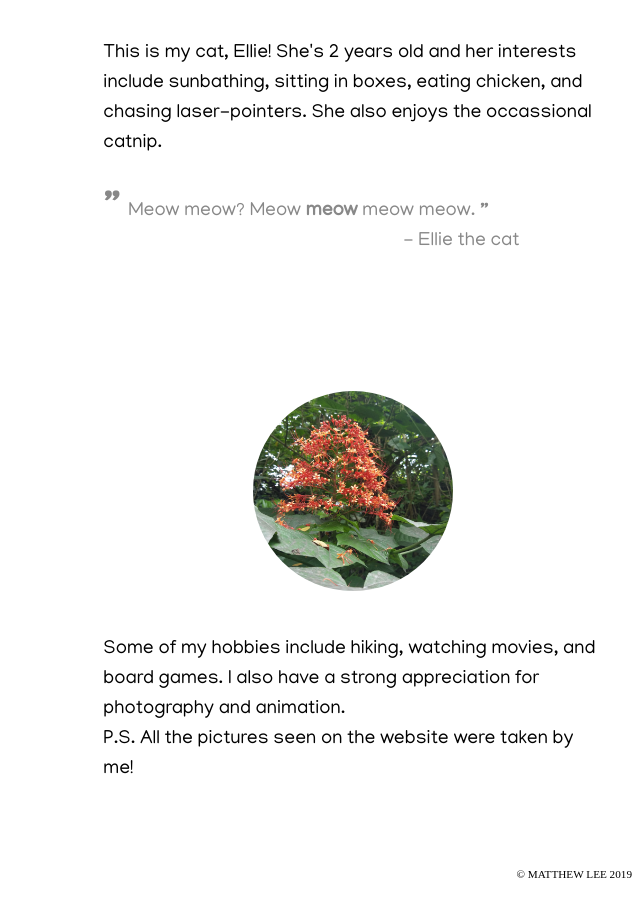
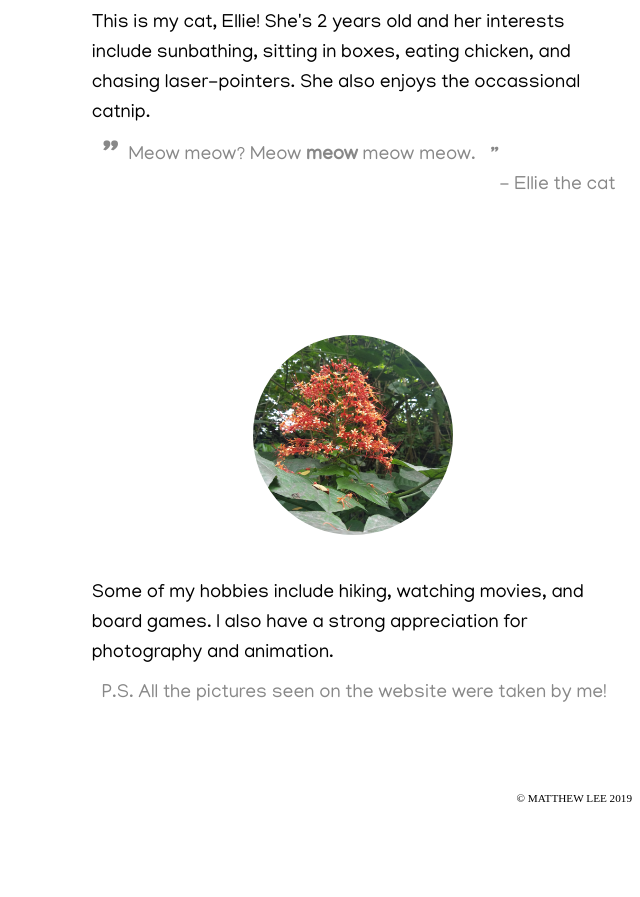
Before and after one commit to mlee138/Portfolio-Website, a PHP site: page /learn-more/about-me.html in a window 1640 px wide. Shown: the part 801-1698 px from the top of the page, without its empty margins (1000-1640 px from the left). After the commit the page ends 1603 px from the top, so only its background shows below. Run offline with PHP 8.4, Linux system fonts and the light colour scheme.

Commit message:
fixed css and responsiveness of the about-me section

```diff
--- a/Portfolio-Website/learn-more/about-me.css
+++ b/Portfolio-Website/learn-more/about-me.css
@@ -7,10 +7,10 @@
 #content-container {
 	display: flex;
 	justify-content: space-between;
+	align-content: stretch;
 }
 
 #body-wrapper {
-
 	line-height: 30px;
 	flex-grow: 2;
 }
@@ -20,7 +20,6 @@
 	display:flex;
 	justify-content: center;
 	align-items: center;
-	flex-wrap: wrap;
 	margin-top: 30px;
 	margin-bottom:30px;
 }
@@ -43,14 +42,19 @@
 }
 
 .section-text {
-	width: 550px;
+    display: flex;
+    flex-wrap: wrap;
 	padding:25px;
 	box-sizing: border-box;
 	font-size: 1.2em;
+	max-width: 600px;
 }
 
 section span {
 	color: #888;
+	position: relative;
+	margin-left: 10px;
+	margin-top: 10px;
 }
 
 .front-quote {
@@ -65,5 +69,5 @@
 
 #elli-quote {
 	position: relative;
-	left: 300px;
+	left: 22vw;
 }
--- a/Portfolio-Website/learn-more/about-me.html
+++ b/Portfolio-Website/learn-more/about-me.html
@@ -26,7 +26,7 @@
 		<br>
 		<section class="about-section wrap-reverse">
 			<p class="section-text">
-				This is my cat, Ellie! She's 2 years old and her interests include sunbathing, sitting in boxes, eating chicken, and chasing laser-pointers. She also enjoys the occassional catnip.<br><br>
+				This is my cat, Ellie! She's 2 years old and her interests include sunbathing, sitting in boxes, eating chicken, and chasing laser-pointers. She also enjoys the occassional catnip.<br>
 				<span class="front-quote">" </span>
 				<span>
 					Meow meow? Meow <strong>meow </strong> meow meow.
@@ -39,7 +39,13 @@
 		<br>
 		<section class="about-section wrap">
 			<img class="section-image" src="about-me-images/Plant.jpg">
-			<p class="section-text">Some of my hobbies include hiking, watching movies, and board games. I also have a strong appreciation for photography and animation.<br>P.S. All the pictures seen on the website were taken by me!</p>
+			<p class="section-text">
+				Some of my hobbies include hiking, watching movies, and board games. I also have a strong appreciation for photography and animation.<br>
+				<span>
+					P.S. All the pictures seen on the website were taken by me!
+				</span>
+			</p>
+
 		</section>
 		<footer id="copyright" class="clear">&copy; MATTHEW LEE</footer>
 	</div>
--- a/Portfolio-Website/learn-more/portfolio.css
+++ b/Portfolio-Website/learn-more/portfolio.css
@@ -11,7 +11,7 @@
 
 #body-wrapper {
 	flex-direction: column;
-	flex-shrink: 33;
+	flex-grow: 2;
 }
 
 h3 {
```
